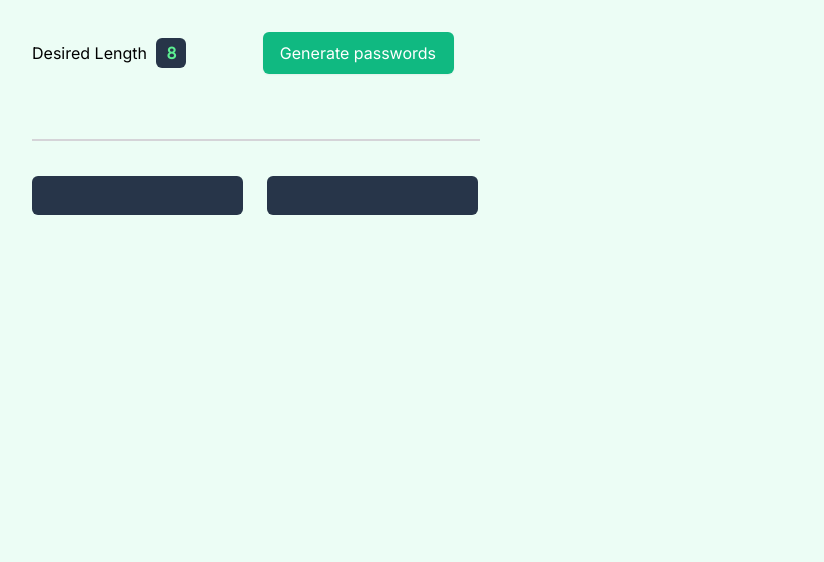
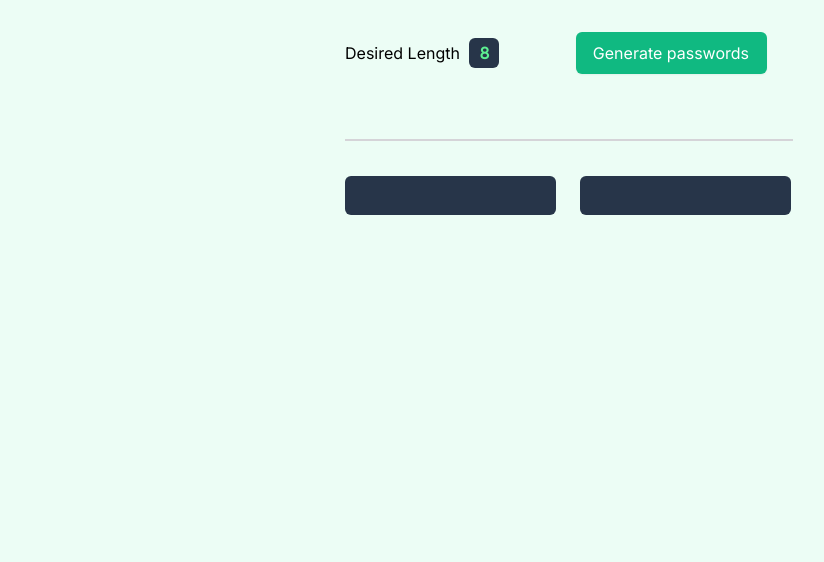
Before and after one commit to arnav-goel10/password-gen, a plain HTML site: page index.html in a window 1280 px wide. Shown: the part 238-800 px from the top of the page, without its empty margins (20-844 px from the left). Drawn offline with nearby package versions, Linux system fonts and the light colour scheme.

Commit message:
Update index.css

```diff
--- a/index.css
+++ b/index.css
@@ -4,12 +4,14 @@
 body {
     width:550px;
     height:550px;
-    margin: 0;
     background-color: #ECFDF5;
-    margin-left: 52px;
     font-family: Inter;
+    align-items: center;
 
+    vertical-align: middle;
+    margin:0 auto;
 }
+
 
 .hd {
     font-weight: 800;
```
